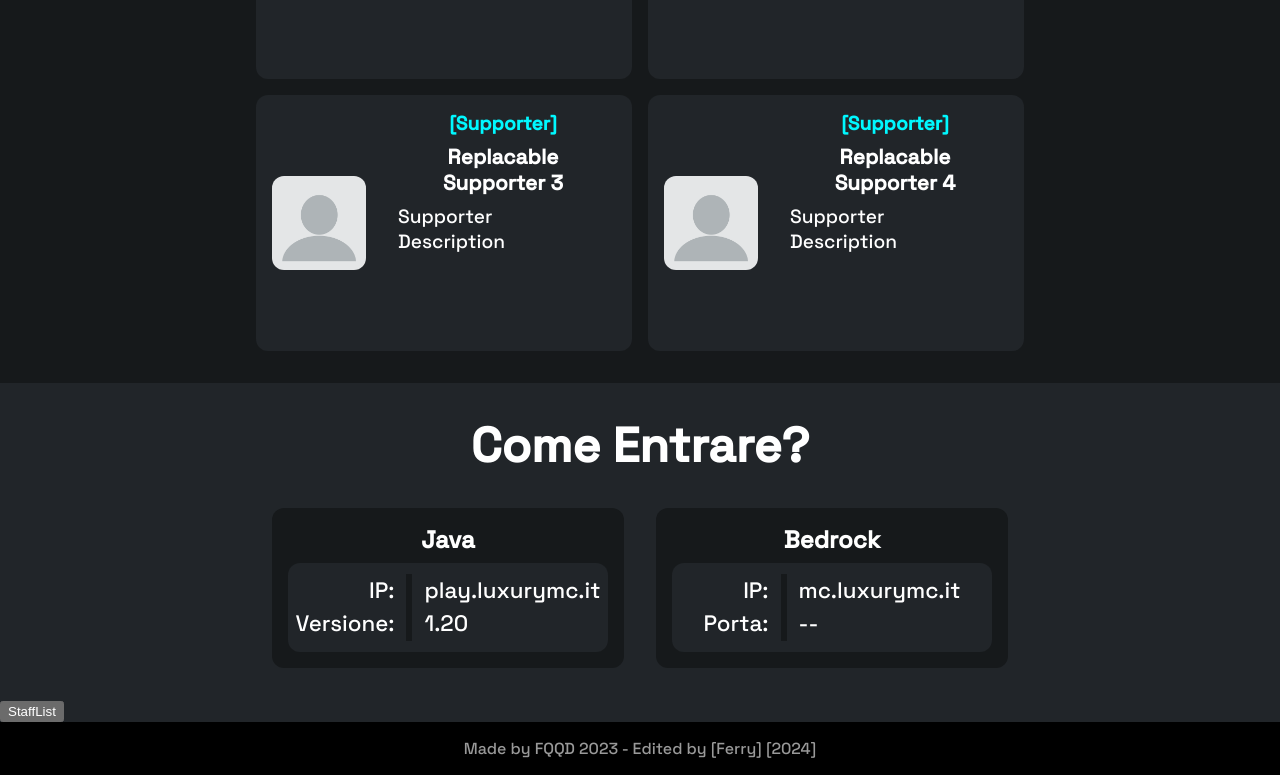
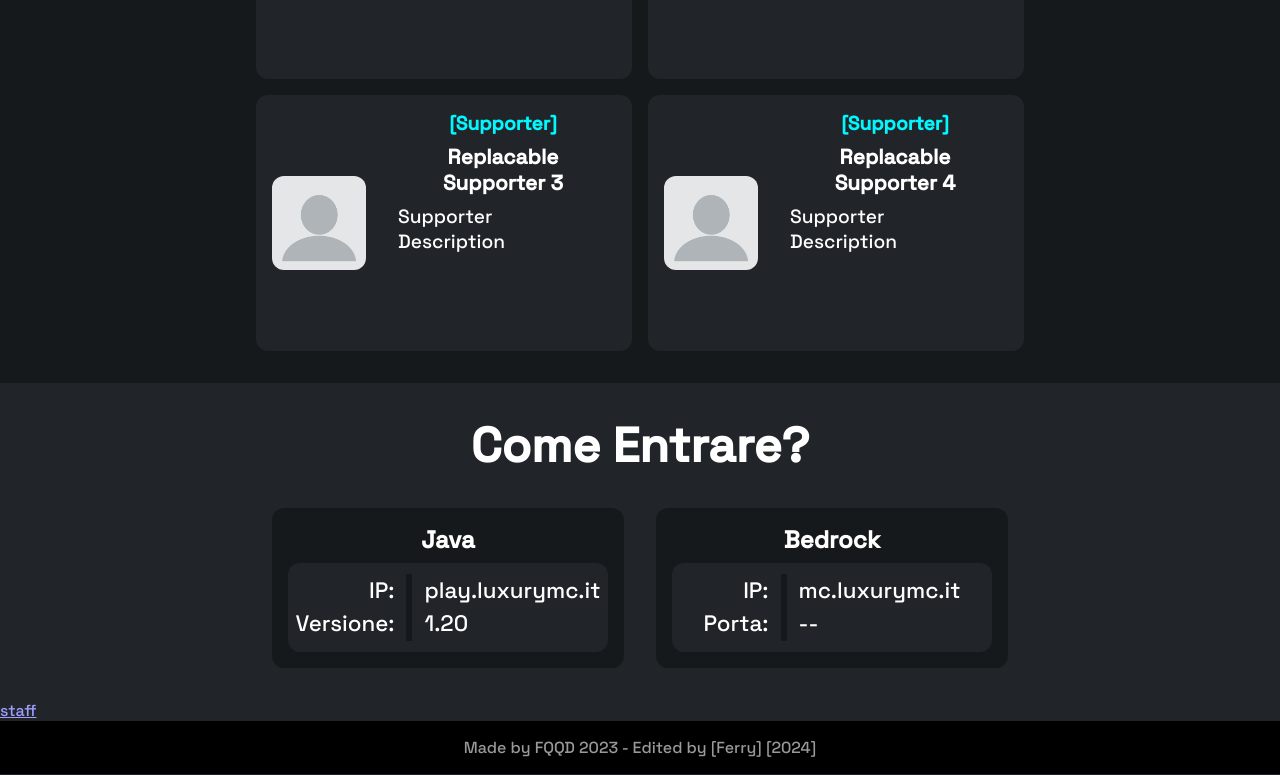
Before and after one commit to Flylik/luxurymc, a plain HTML site: page index.html in a window 1280 px wide. Shown: the part 3593-4368 px from the top of the page. Drawn offline with nearby package versions, Linux system fonts and the light colour scheme.

Commit message:
Update index.html

```diff
--- a/index.html
+++ b/index.html
@@ -227,9 +227,7 @@
         </div>
       </div>
     </div>
-    <a href="staff.html">
-      <button>StaffList</button>
-    </a>
+    <a href="staff.html">staff</a>
     <footer class="copyright_div">
       <a href="https://github.com/FQQD/MCServer-Web-Template" class="copyright">Made by FQQD 2023 - Edited by [Ferry] [2024]</a>
     </footer>
```
